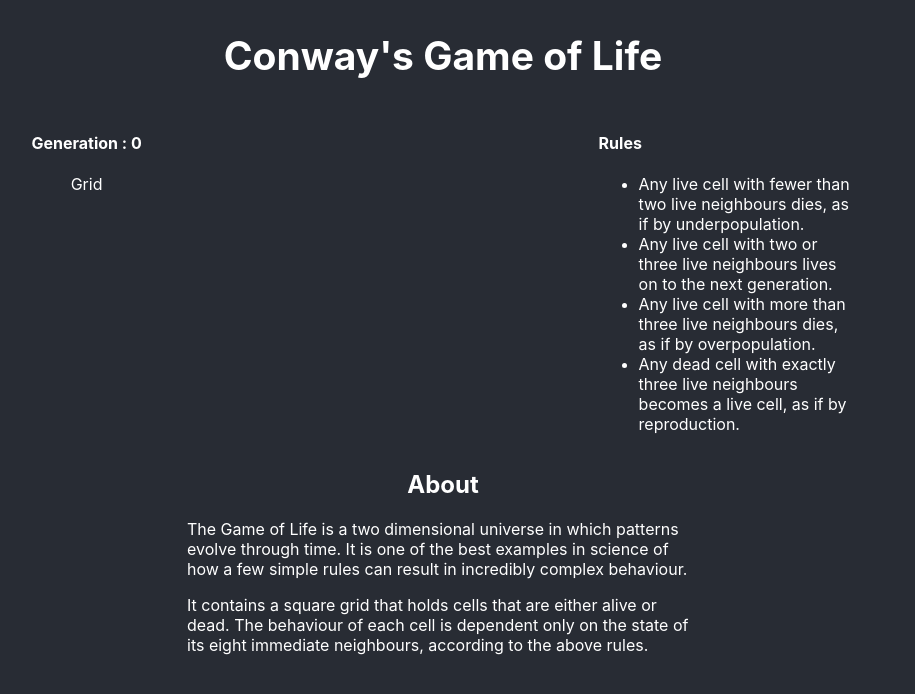
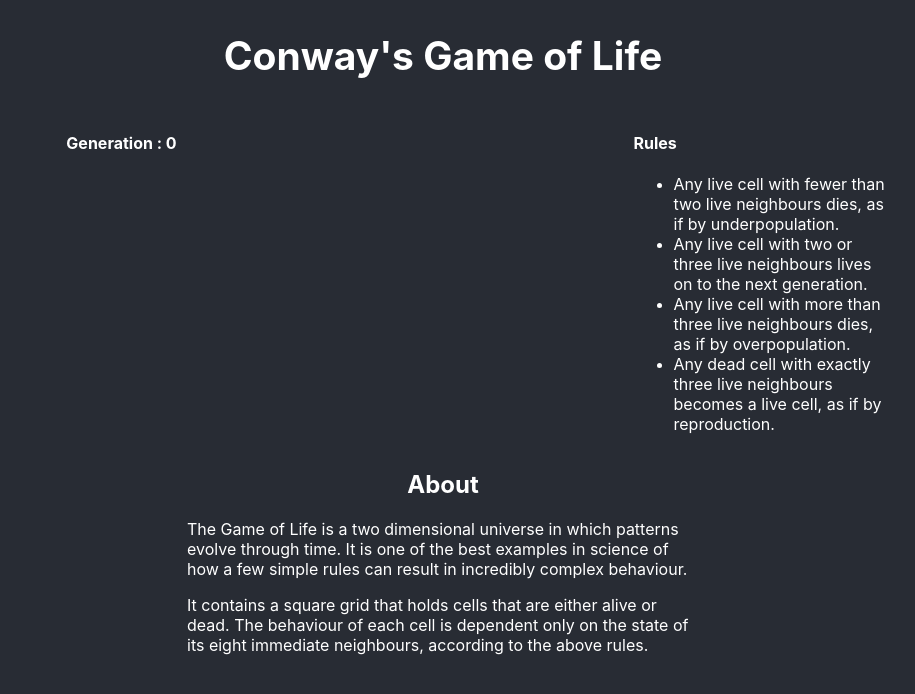
Before and after one commit to Apiyo4/Game-of-life, a React (Create React App) app in the folder client/: page / in a window 1280 px wide. Shown: the top 694 px of the page, without its empty margins (197-1112 px from the left). Built offline with nearby package versions, Linux system fonts and the light colour scheme.

Commit message:
create none state variables and pass them to a new component called cell

```diff
--- a/client/src/App.js
+++ b/client/src/App.js
@@ -14,6 +14,7 @@ class App extends Component {
     }
   }
   render(){
+
     return (
       <div className="App">
         <header className="App-header">
@@ -22,7 +23,7 @@ class App extends Component {
         <div className="App-flex">
           <div className="App-generation">
             <h4>Generation : {this.state.generation}</h4>
-            <Grid gridArray={this.state.gridArray} rows={this.state.rows} columns={this.state.columns}/>
+            <Grid gridArray={this.state.gridArray} rows={this.rows} columns={this.columns}/>
           </div>
           <div className="App-rules">
             <h4>Rules</h4>
--- /dev/null
+++ b/client/src/Cell.jsx
@@ -0,0 +1,11 @@
+import React, { Component }  from 'react'
+
+
+class Cell extends Component{
+    render(){
+        return(
+            <div>Cell</div>
+        )
+    }
+};
+export default Cell;
--- a/client/src/Grid.jsx
+++ b/client/src/Grid.jsx
@@ -1,9 +1,24 @@
 import React, { Component } from 'react';
+import Cell from './Cell';
 
 class Grid extends Component{
+
     render(){
+        const width = this.props.columns * 10;
+        let rowsArray = [];
+        let cell = "";
+        let cellId ;
+        for (let i = 0; i< this.props.rows; i++){
+            for (let j = 0; j< this.props.cols; j++){
+                cellId = i.toString() + j ;
+                cell = this.props.gridArray[i][j] ? "cell isTrue" : "cell isFalse"
+                rowsArray.push(
+                    <Cell cellId = {cellId} cell={cell} row={i} column = {j}/>
+                )
+            }
+        }
         return(
-            <div>Grid</div>
+            <div className='Grid' style={{width:width}}>{rowsArray}</div>
         )
     }
 }
```
